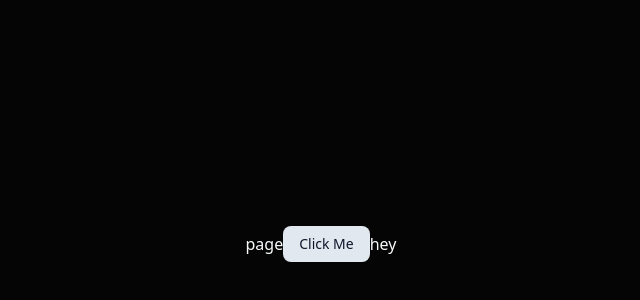
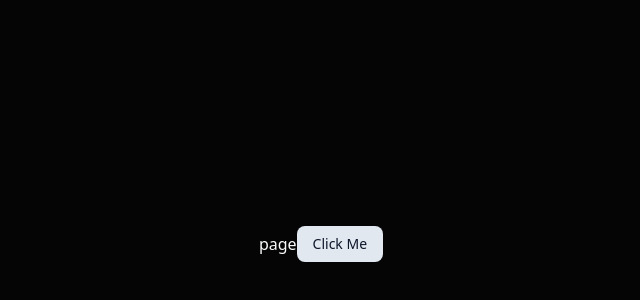
Before and after one commit to shaktisingh647/realTimeStockMarketTrading_App, a Next.js app: page / in a window 1280 px wide. Shown: the part 156-456 px from the top of the page, without its empty margins (319-959 px from the left). Built offline with nearby package versions, Linux system fonts and the light colour scheme.

Commit message:
newcommit

```diff
--- a/app/page.tsx
+++ b/app/page.tsx
@@ -4,7 +4,7 @@ function Home() {
     <div className="flex justify-center items-center h-screen">
       page
       <Button>Click Me</Button>
-      <p>hey</p>
+
     </div>
   )
 }
```
